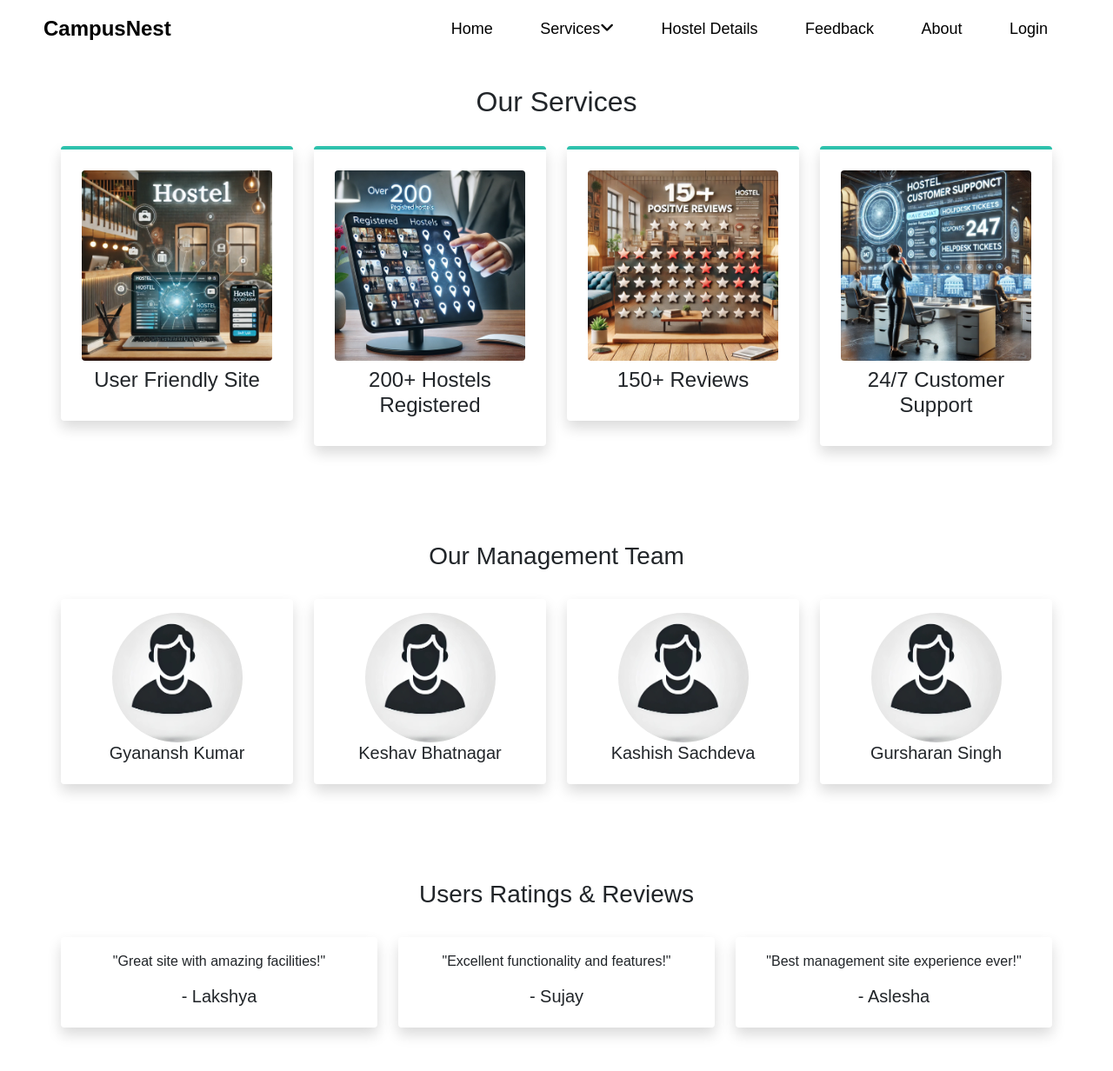
After one commit to gyanansh2005/HMS, a Flask app: page /about in a window 1280 px wide. The commit adds this page. Shown: the whole page at 87% size. Run offline with Flask 3, Linux system fonts and the light colour scheme.

Commit message:
about page added

```diff
--- a/app.py
+++ b/app.py
@@ -136,6 +136,11 @@ def hostel_details():
     return render_template('hostel_details.html')
 
 
+@app.route('/about')
+def about():
+    return render_template('about.html')
+
+
 @app.route('/login', methods=['GET', 'POST'])
 def login():
     if request.method == 'POST':
--- /dev/null
+++ b/static/css/about.css
@@ -0,0 +1,35 @@
+:root {
+    --teal: #2ec1ac;
+    --teal-dark: #279e8c;
+}
+
+body {
+    font-family: 'Roboto', sans-serif;
+    background-color: white
+}
+
+.content-section {
+    padding: 50px 0;
+}
+
+.team-section {
+    background: white;
+    padding: 60px 0;
+}
+
+.rating-section {
+    background: white;
+    padding: 50px 0;
+}
+
+.box {
+    border-top: 4px solid var(--teal);
+    transition: transform 0.3s;
+}
+.box:hover {
+    transform: scale(1.05);
+    border-top-color: var(--teal-dark);
+}
+.footer{
+    display: none;
+}
--- /dev/null
+++ b/templates/about.html
@@ -0,0 +1,100 @@
+<!DOCTYPE html>
+<html lang="en">
+<head>
+    <meta charset="UTF-8">
+    <meta name="viewport" content="width=device-width, initial-scale=1.0">
+    <title>About Us | Hostel Management System</title>
+    <link href="https://cdn.jsdelivr.net/npm/bootstrap@5.0.2/dist/css/bootstrap.min.css" rel="stylesheet">
+    <link rel="stylesheet" href="https://cdnjs.cloudflare.com/ajax/libs/animate.css/4.1.1/animate.min.css">
+    <link rel="stylesheet" href="https://fonts.googleapis.com/css2?family=Roboto:wght@400;700&display=swap">
+    <link rel="stylesheet" href="../static/css/about.css">
+</head>
+<body>
+    {%extends 'base.html'%}
+    {%block content%}
+    <div class="container content-section">
+        <h2 class="text-center">Our Services</h2><br>
+        <div class="row text-center">
+            <div class="col-md-3">
+                <div class="box p-4 shadow rounded">
+                    <img src="../static/images/about1.webp" class="img-fluid rounded mb-2" width="100%" />
+                    <h4>User Friendly Site</h4>
+                </div>
+            </div>
+            <div class="col-md-3">
+                <div class="box p-4 shadow rounded">
+                    <img src="../static/images/about2.webp" class="img-fluid rounded mb-2" width="100%" />
+                    <h4>200+ Hostels Registered</h4>
+                </div>
+            </div>
+            <div class="col-md-3">
+                <div class="box p-4 shadow rounded">
+                    <img src="../static/images/about3.webp" class="img-fluid rounded mb-2" width="100%" />
+                    <h4>150+ Reviews</h4>
+                </div>
+            </div>
+            <div class="col-md-3">
+                <div class="box p-4 shadow rounded">
+                    <img src="../static/images/about4.webp" class="img-fluid rounded mb-2" width="100%" />
+                    <h4>24/7 Customer Support</h4>
+                </div>
+            </div>
+        </div>
+    </div>
+
+    <div class="container team-section text-center">
+        <h3>Our Management Team</h3><br>
+        <div class="row">
+            <div class="col-md-3">
+                <div class="p-3 shadow rounded animate__animated animate__fadeInUp">
+                    <img src="../static/images/about5.jpg" class="rounded-circle" width="150">
+                    <h5>Gyanansh Kumar</h5>
+                </div>
+            </div>
+            <div class="col-md-3">
+                <div class="p-3 shadow rounded animate__animated animate__fadeInUp animate__delay-1s">
+                    <img src="../static/images/about5.jpg" class="rounded-circle" width="150">
+                    <h5>Keshav Bhatnagar</h5>
+                </div>
+            </div>
+            <div class="col-md-3">
+                <div class="p-3 shadow rounded animate__animated animate__fadeInUp animate__delay-2s">
+                    <img src="../static/images/about5.jpg" class="rounded-circle" width="150">
+                    <h5>Kashish Sachdeva</h5>
+                </div>
+            </div>
+            <div class="col-md-3">
+                <div class="p-3 shadow rounded animate__animated animate__fadeInUp animate__delay-3s">
+                    <img src="../static/images/about5.jpg" class="rounded-circle" width="150">
+                    <h5>Gursharan Singh</h5>
+                </div>
+            </div>
+        </div>
+    </div>
+
+    <div class="container rating-section text-center">
+        <h3>Users Ratings & Reviews</h3><br>
+        <div class="row">
+            <div class="col-md-4">
+                <div class="p-3 shadow rounded">
+                    <p>"Great site with amazing facilities!"</p>
+                    <h5>- Lakshya</h5>
+                </div>
+            </div>
+            <div class="col-md-4">
+                <div class="p-3 shadow rounded">
+                    <p>"Excellent functionality and features!"</p>
+                    <h5>- Sujay</h5>
+                </div>
+            </div>
+            <div class="col-md-4">
+                <div class="p-3 shadow rounded">
+                    <p>"Best management site experience ever!"</p>
+                    <h5>- Aslesha</h5>
+                </div>
+            </div>
+        </div>
+    </div>
+    {%endblock%}
+</body>
+</html>
--- a/templates/base.html
+++ b/templates/base.html
@@ -28,7 +28,7 @@
                     <a href="{{url_for('room_allocation')}}">Room Allocation</a>
                     <a href="#">Fee Payment</a>
                     <a href="{{url_for('complaint_and_maintenance')}}">Complaint/Maintenance</a>
-                    <a href="#">Service 4</a>
+                    <!-- <a href="#">Service 4</a> -->
                 </div>
             </div>
 
@@ -44,7 +44,7 @@
 
 
             <a href="{{url_for('feedback')}}">Feedback</a>
-            <a href="#">About</a>
+            <a href="{{url_for('about')}}">About</a>
 
             {% if 'username' in session %}
                 <!-- <a href="{{url_for('profile')}}">Profile ({{ session['username'] }})</a> -->
```
Also changed, not shown: static/images/about1.webp (added), static/images/about2.webp (added), static/images/about3.webp (added), static/images/about4.webp (added), static/images/about5.jpg (added).
